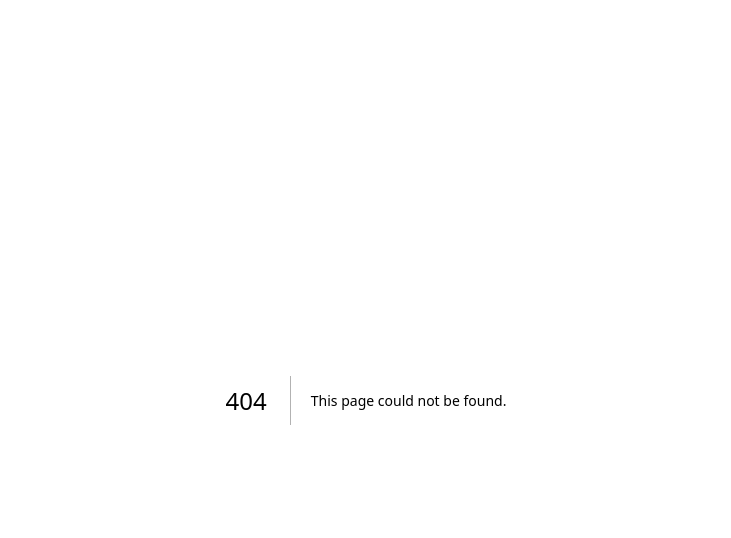
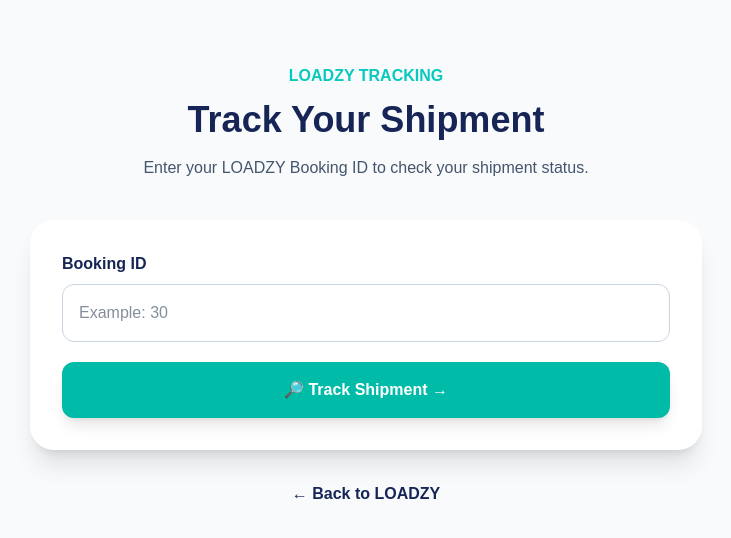
Before and after one commit to haleemablog-del/loadzy, a Next.js app: page /track-shipment in a window 1280 px wide. Before the commit this address had no page. Shown: the top 538 px of the page, without its empty margins (274-1005 px from the left). Built offline with nearby package versions, Linux system fonts and the light colour scheme; no server answers.

Commit message:
Add shipment tracking page

```diff
--- a/app/page.tsx
+++ b/app/page.tsx
@@ -216,6 +216,9 @@
             </a>
             <a href="/reviews" className="hover:text-blue-600">
   Reviews
+</a>
+<a href="/track-shipment" className="hover:text-blue-600">
+  Track Shipment
 </a>
           </div>
 
@@ -718,14 +721,8 @@
             name: "Vellore → Bangalore",
             href: "/routes/vellore/bangalore",
           },
-          {
-            name: "Hosur → Chennai",
-            href: "/routes/hosur/chennai",
-          },
-          ,{
-  name: "Chennai → Bangalore",
-  href: "/routes/chennai/bangalore",
-},
+          ,
+          ,,
 {
   name: "Bangalore → Chennai",
   href: "/routes/bangalore/chennai",
@@ -750,10 +747,7 @@
   name: "Chennai → Coimbatore",
   href: "/routes/chennai/coimbatore",
 },
-{
-  name: "Coimbatore → Chennai",
-  href: "/routes/coimbatore/chennai",
-},
+,
 {
   name: "Coimbatore → Bangalore",
   href: "/routes/coimbatore/bangalore",
--- /dev/null
+++ b/app/track-shipment/page.tsx
@@ -0,0 +1,235 @@
+"use client";
+
+import { useState } from "react";
+import { supabase } from "@/app/lib/supabase";
+
+type Booking = {
+  id: number;
+  customer_name: string;
+  pickup: string;
+  delivery: string;
+  load_type: string | null;
+  truck: string | null;
+  pickup_date: string | null;
+  status: string | null;
+  load_id: number | null;
+};
+
+export default function TrackShipmentPage() {
+  const [bookingId, setBookingId] = useState("");
+  const [booking, setBooking] = useState<Booking | null>(null);
+  const [message, setMessage] = useState("");
+  const [loading, setLoading] = useState(false);
+
+  async function trackShipment(e: React.FormEvent) {
+    e.preventDefault();
+
+    if (!bookingId.trim()) {
+      setMessage("Please enter your Booking ID.");
+      return;
+    }
+
+    setLoading(true);
+    setMessage("");
+    setBooking(null);
+
+    const { data, error } = await supabase
+      .from("bookings")
+      .select(
+        "id, customer_name, pickup, delivery, load_type, truck, pickup_date, status, load_id"
+      )
+      .eq("id", Number(bookingId))
+      .maybeSingle();
+
+    if (error) {
+      console.error(error);
+      setMessage("Unable to track your shipment. Please try again.");
+      setLoading(false);
+      return;
+    }
+
+    if (!data) {
+      setMessage("Booking not found. Please check your Booking ID.");
+      setLoading(false);
+      return;
+    }
+
+    setBooking(data);
+    setLoading(false);
+  }
+
+  const statusLabel = (status: string | null) => {
+    switch (status) {
+      case "new":
+        return "Booking Received";
+      case "contacted":
+        return "Customer Contacted";
+      case "confirmed":
+        return "Load Confirmed";
+      case "completed":
+        return "Delivery Completed";
+      case "cancelled":
+        return "Booking Cancelled";
+      default:
+        return "Booking Received";
+    }
+  };
+
+  return (
+    <main className="min-h-screen bg-slate-50 px-6 py-16">
+      <div className="mx-auto max-w-4xl">
+
+        <div className="text-center">
+          <div className="font-bold text-[#08c9bd]">
+            LOADZY TRACKING
+          </div>
+
+          <h1 className="mt-3 text-4xl font-black text-blue-950">
+            Track Your Shipment
+          </h1>
+
+          <p className="mx-auto mt-4 max-w-2xl text-slate-600">
+            Enter your LOADZY Booking ID to check your shipment status.
+          </p>
+        </div>
+
+        <form
+          onSubmit={trackShipment}
+          className="mx-auto mt-10 max-w-2xl rounded-3xl bg-white p-8 shadow-xl"
+        >
+          <label className="mb-2 block font-bold text-blue-950">
+            Booking ID
+          </label>
+
+          <input
+            type="number"
+            value={bookingId}
+            onChange={(e) => setBookingId(e.target.value)}
+            placeholder="Example: 30"
+            className="w-full rounded-xl border border-slate-300 px-4 py-4 outline-none focus:border-teal-500"
+          />
+
+          <button
+            type="submit"
+            disabled={loading}
+            className="mt-5 w-full rounded-xl bg-teal-500 px-6 py-4 font-bold text-white shadow-lg transition hover:bg-teal-600 disabled:opacity-60"
+          >
+            {loading ? "Checking..." : "🔎 Track Shipment →"}
+          </button>
+
+          {message && (
+            <div className="mt-5 rounded-xl bg-slate-50 p-4 text-center font-semibold text-slate-700">
+              {message}
+            </div>
+          )}
+        </form>
+
+        {booking && (
+          <div className="mt-10 rounded-3xl bg-white p-8 shadow-xl">
+
+            <div className="flex flex-wrap items-center justify-between gap-4">
+              <div>
+                <div className="text-sm font-bold text-slate-400">
+                  BOOKING ID
+                </div>
+
+                <div className="text-3xl font-black text-blue-950">
+                  #{booking.id}
+                </div>
+              </div>
+
+              <div className="rounded-full bg-teal-50 px-5 py-2 font-bold text-teal-700">
+                {statusLabel(booking.status)}
+              </div>
+            </div>
+
+            <div className="mt-8 grid gap-6 md:grid-cols-2">
+
+              <div className="rounded-2xl bg-slate-50 p-5">
+                <div className="text-sm font-bold text-slate-400">
+                  CUSTOMER
+                </div>
+                <div className="mt-1 font-bold text-blue-950">
+                  {booking.customer_name}
+                </div>
+              </div>
+
+              <div className="rounded-2xl bg-slate-50 p-5">
+                <div className="text-sm font-bold text-slate-400">
+                  PICKUP DATE
+                </div>
+                <div className="mt-1 font-bold text-blue-950">
+                  {booking.pickup_date || "Not available"}
+                </div>
+              </div>
+
+              <div className="rounded-2xl bg-slate-50 p-5">
+                <div className="text-sm font-bold text-slate-400">
+                  PICKUP
+                </div>
+                <div className="mt-1 font-bold text-blue-950">
+                  {booking.pickup}
+                </div>
+              </div>
+
+              <div className="rounded-2xl bg-slate-50 p-5">
+                <div className="text-sm font-bold text-slate-400">
+                  DELIVERY
+                </div>
+                <div className="mt-1 font-bold text-blue-950">
+                  {booking.delivery}
+                </div>
+              </div>
+
+              <div className="rounded-2xl bg-slate-50 p-5">
+                <div className="text-sm font-bold text-slate-400">
+                  LOAD TYPE
+                </div>
+                <div className="mt-1 font-bold text-blue-950">
+                  {booking.load_type || "Not available"}
+                </div>
+              </div>
+
+              <div className="rounded-2xl bg-slate-50 p-5">
+                <div className="text-sm font-bold text-slate-400">
+                  TRUCK
+                </div>
+                <div className="mt-1 font-bold text-blue-950">
+                  {booking.truck || "Not assigned yet"}
+                </div>
+              </div>
+
+            </div>
+
+            <div className="mt-8 border-t pt-6">
+              <div className="text-sm font-bold text-slate-400">
+                SHIPMENT STATUS
+              </div>
+
+              <div className="mt-2 text-2xl font-black text-teal-600">
+                {statusLabel(booking.status)}
+              </div>
+
+              {booking.load_id && (
+                <p className="mt-2 text-slate-500">
+                  🚚 Assigned Load #{booking.load_id}
+                </p>
+              )}
+            </div>
+
+          </div>
+        )}
+
+        <div className="mt-8 text-center">
+          <a
+            href="/"
+            className="font-bold text-blue-950 hover:text-teal-500"
+          >
+            ← Back to LOADZY
+          </a>
+        </div>
+
+      </div>
+    </main>
+  );
+}
```
